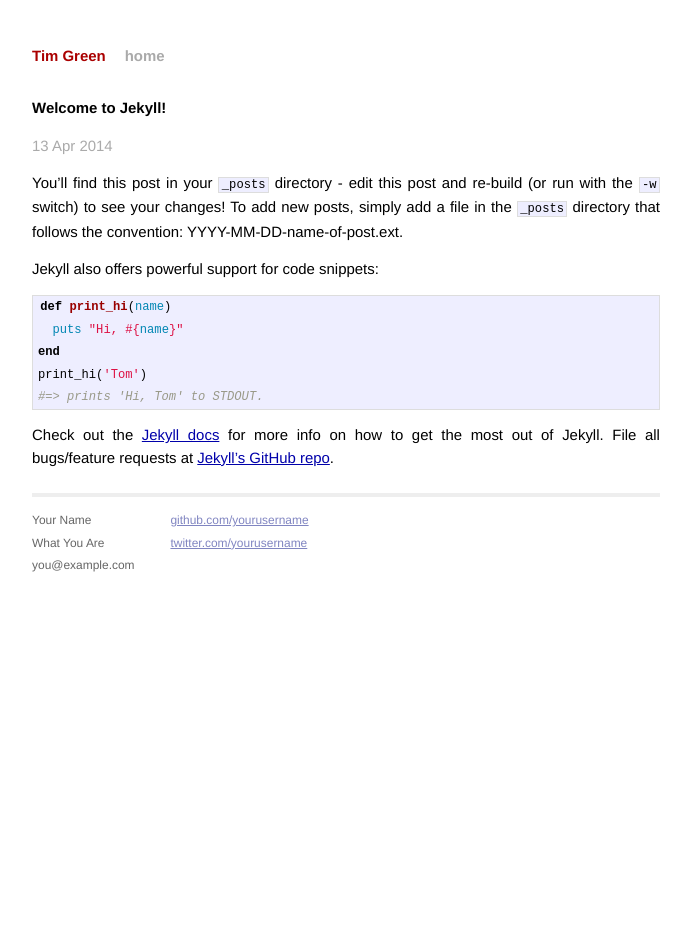
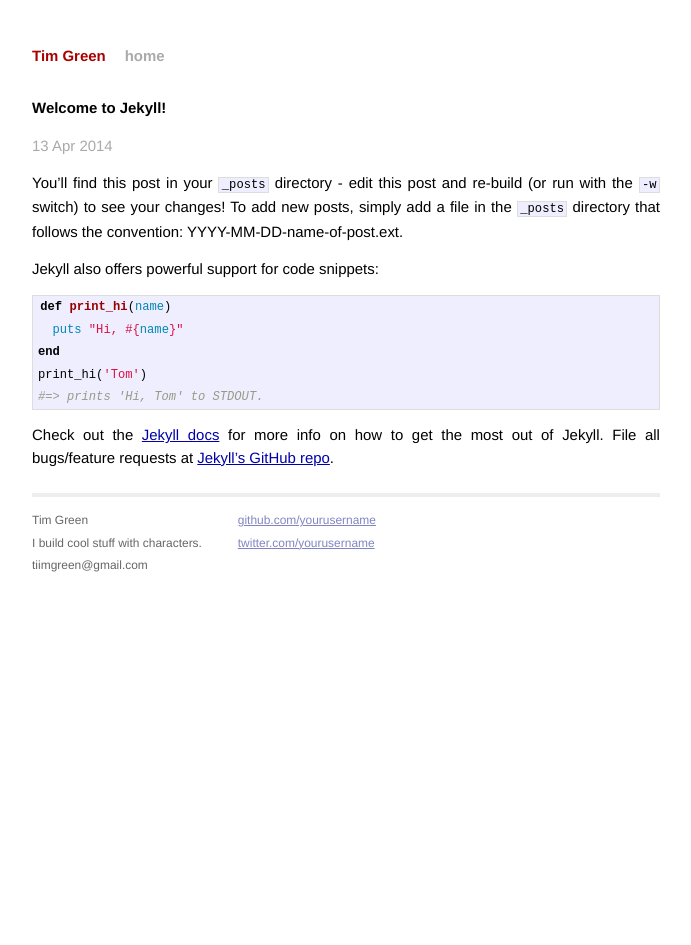
Before and after one commit to tiimgreen/tiimgreen.github.io, a Jekyll site: the page built from _posts/2014-04-13-welcome-to-jekyll.markdown, in a window 1280 px wide. Shown: the whole page, without its empty margins (294-985 px from the left). Built offline with Jekyll 4.4.1, drawn with Linux system fonts in a browser that asks for light colours; Markdown is read by kramdown in place of the engine named in the settings.

Commit message:
Update info

```diff
--- a/_layouts/default.html
+++ b/_layouts/default.html
@@ -26,9 +26,9 @@
           <div class="footer">
             <div class="contact">
               <p>
-                Your Name<br />
-                What You Are<br />
-                you@example.com
+                Tim Green<br />
+                I build cool stuff with characters.<br />
+                tiimgreen@gmail.com
               </p>
             </div>
             <div class="contact">
```
